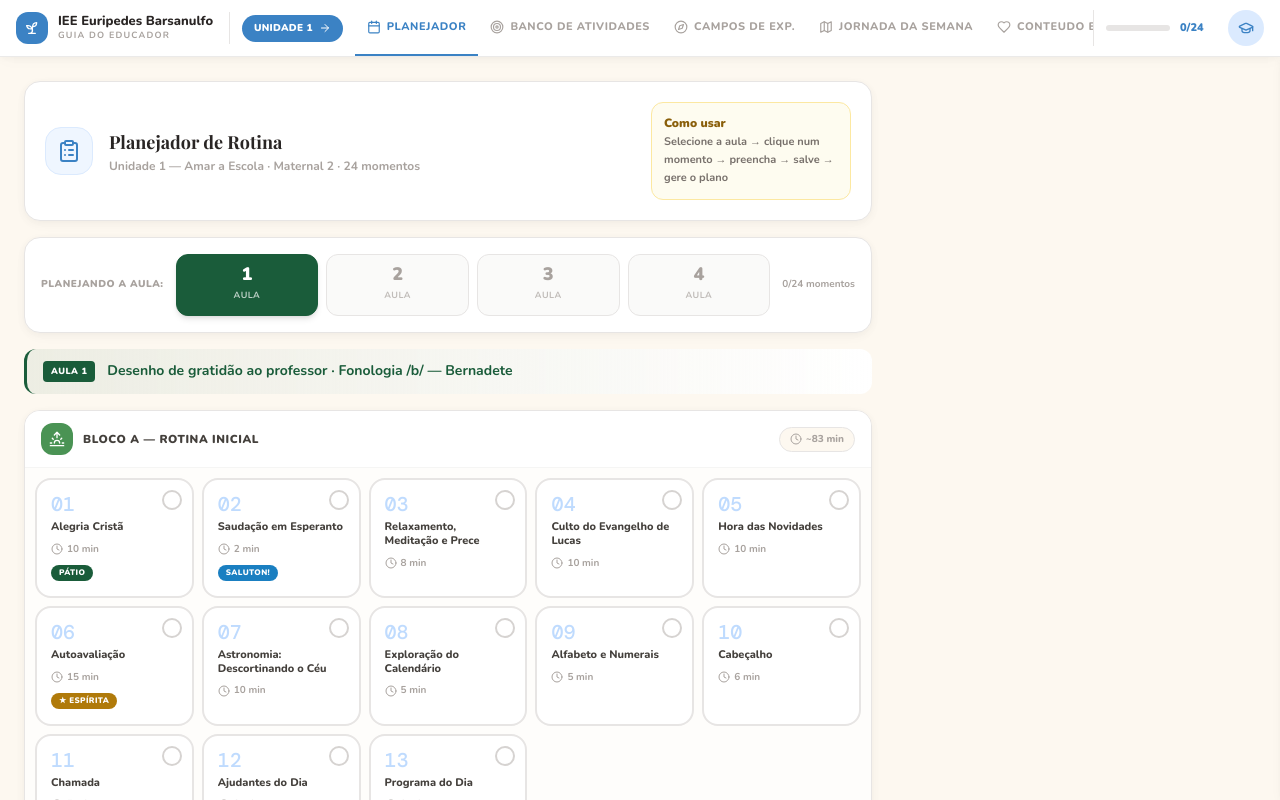
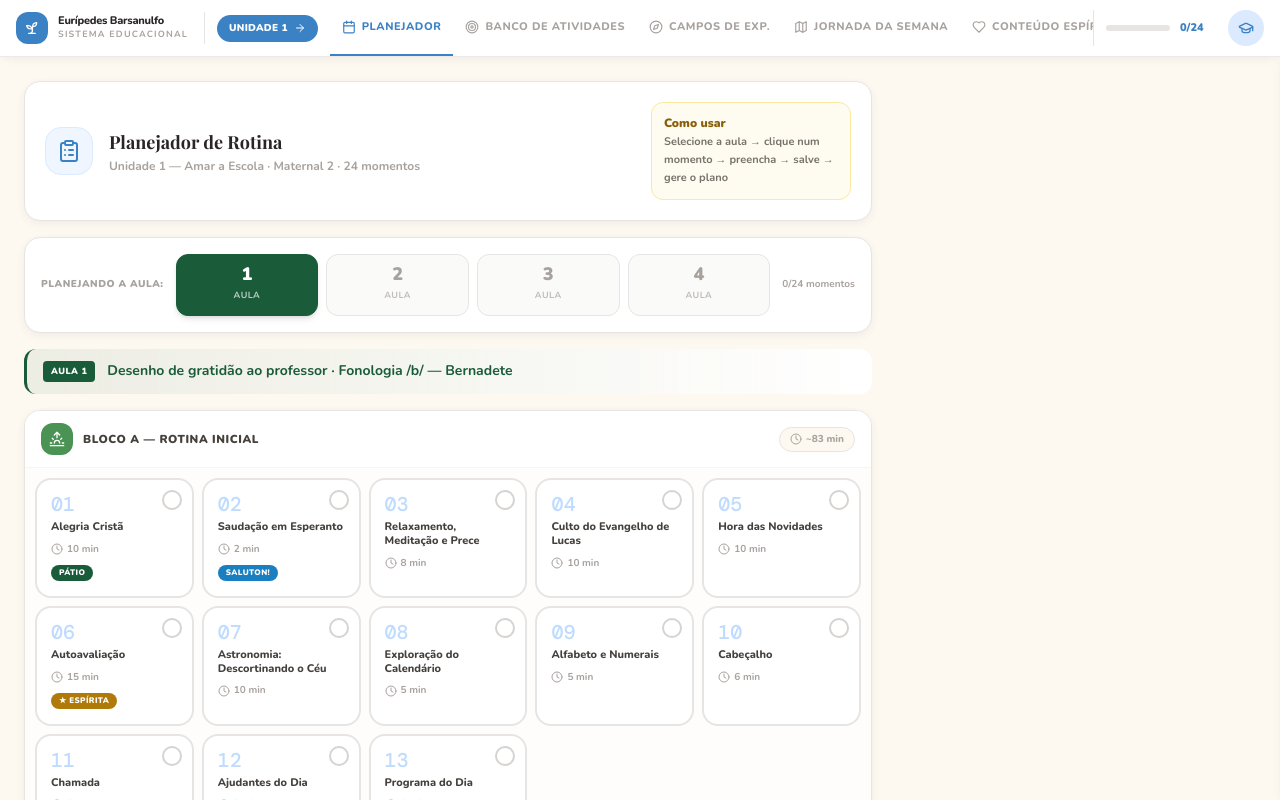
Before and after one commit to fulviofb/EBsistemaeducacional, a React (Vite) app: page / in a window 1280 px wide. Both pictures are taken after a click on the element 202 px from the left and 649 px from the top of the page. Shown: the top 800 px of the page. Built offline with nearby package versions, Linux system fonts and the light colour scheme.

Commit message:
fix: acentuação e nome correto no Header

```diff
--- a/src/components/layout/Header.tsx
+++ b/src/components/layout/Header.tsx
@@ -4,13 +4,13 @@ import type { TabId } from '../../types';
 import { allMomentIds } from '../../data/moments';
 
 const tabs: { id: TabId; label: string; icon: typeof Calendar; highlight?: boolean }[] = [
-  { id: 'rotina', label: 'Planejador', icon: Calendar },
-  { id: 'banco', label: 'Banco de Atividades', icon: Target },
-  { id: 'campos', label: 'Campos de Exp.', icon: Compass },
-  { id: 'jornada', label: 'Jornada da Semana', icon: Map },
-  { id: 'espirita', label: 'Conteudo Espirita', icon: Heart },
-  { id: 'orient', label: 'Orientacoes', icon: GraduationCap },
-  { id: 'alem', label: 'Para ir Alem', icon: Sparkles, highlight: true },
+  { id: 'rotina',   label: 'Planejador',         icon: Calendar },
+  { id: 'banco',    label: 'Banco de Atividades', icon: Target },
+  { id: 'campos',   label: 'Campos de Exp.',      icon: Compass },
+  { id: 'jornada',  label: 'Jornada da Semana',   icon: Map },
+  { id: 'espirita', label: 'Conteúdo Espírita',   icon: Heart },
+  { id: 'orient',   label: 'Orientações',          icon: GraduationCap },
+  { id: 'alem',     label: 'Para ir Além',         icon: Sparkles, highlight: true },
 ];
 
 export default function Header() {
@@ -22,29 +22,33 @@ export default function Header() {
     <nav className="sticky top-0 z-[600] no-print">
       <div className="bg-white border-b border-stone-200/80 shadow-soft">
         <div className="flex items-center h-14 px-4 gap-0 max-w-[1600px] mx-auto">
+
+          {/* Logo + nome */}
           <div className="flex items-center gap-2.5 pr-4 border-r border-stone-200 flex-shrink-0">
             <div className="w-8 h-8 bg-brand-500 rounded-xl flex items-center justify-center">
               <Sprout className="w-4 h-4 text-white" />
             </div>
             <div className="hidden sm:block">
-              <h1 className="text-[13px] text-stone-800 font-extrabold leading-tight">
-                IEE Euripedes Barsanulfo
+              <h1 className="text-[11px] text-stone-800 font-extrabold leading-tight tracking-tight">
+                Eurípedes Barsanulfo
               </h1>
               <p className="text-[9px] text-stone-400 font-bold uppercase tracking-[1.2px]">
-                Guia do Educador
+                Sistema Educacional
               </p>
             </div>
           </div>
 
+          {/* Badge da unidade */}
           <button
             onClick={() => dispatch({ type: 'BACK_TO_UNITS' })}
-            className="mx-3 bg-brand-500 text-white text-[10px] font-black px-3 py-1.5 rounded-full flex items-center gap-1.5
-              hover:bg-brand-600 transition-colors flex-shrink-0 uppercase tracking-wide"
+            className="mx-3 bg-brand-500 text-white text-[10px] font-black px-3 py-1.5 rounded-full
+              flex items-center gap-1.5 hover:bg-brand-600 transition-colors flex-shrink-0 uppercase tracking-wide"
           >
             Unidade {state.selectedUnit}
             <ArrowRight className="w-3 h-3" />
           </button>
 
+          {/* Tabs de navegação */}
           <div className="flex flex-1 overflow-x-auto scrollbar-none">
             {tabs.map(tab => {
               const Icon = tab.icon;
@@ -69,6 +73,7 @@ export default function Header() {
             })}
           </div>
 
+          {/* Progresso */}
           <div className="flex items-center gap-2.5 pl-3 border-l border-stone-200 flex-shrink-0">
             <div className="w-16 h-1.5 bg-stone-200 rounded-full overflow-hidden">
               <div
@@ -83,6 +88,7 @@ export default function Header() {
               <GraduationCap className="w-4 h-4 text-brand-500" />
             </div>
           </div>
+
         </div>
       </div>
     </nav>
```
